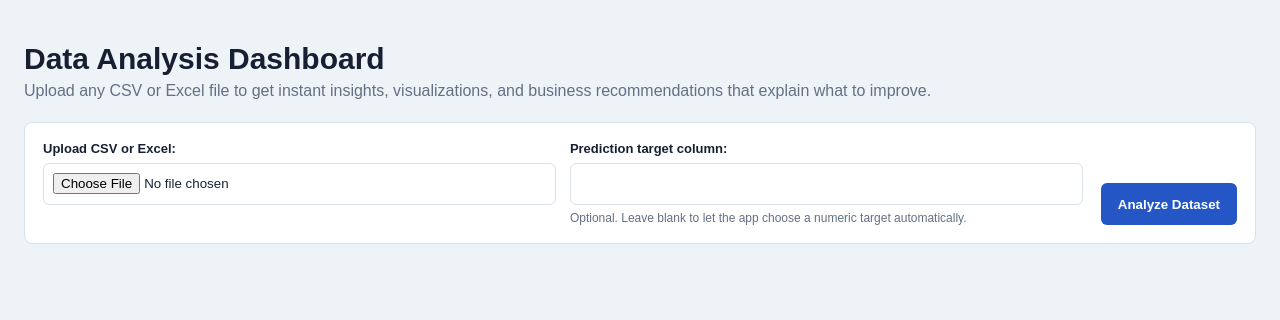
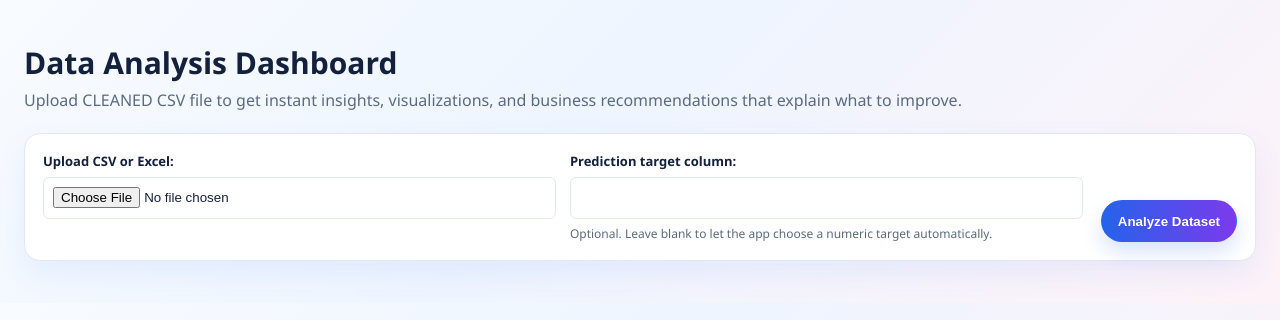
Before and after one commit to thehacker9962-max/DATA-ANALYSIS-dashboard, a Django app: page / in a window 1280 px wide. Shown: the top 320 px of the page. Run offline with Django 5.2, Linux system fonts and the light colour scheme.

Commit message:
Refresh README and dashboard styling

```diff
--- a/analytics/templates/analytics/dashboard.html
+++ b/analytics/templates/analytics/dashboard.html
@@ -6,22 +6,23 @@
     <title>Data Analysis Dashboard</title>
     <style>
         :root {
-            --ink: #172033;
-            --muted: #637083;
-            --line: #d9e0ea;
+            --ink: #14213d;
+            --muted: #5b6b7f;
+            --line: #dfe8f3;
             --panel: #ffffff;
-            --page: #eef3f8;
-            --blue: #2457c5;
-            --green: #0f8a65;
-            --amber: #b96905;
-            --rose: #b42352;
+            --page: linear-gradient(135deg, #f8fbff 0%, #eef5ff 45%, #fdf2f8 100%);
+            --blue: #2563eb;
+            --green: #10b981;
+            --amber: #f59e0b;
+            --rose: #ec4899;
+            --purple: #7c3aed;
         }
         * { box-sizing: border-box; }
         body {
             margin: 0;
             background: var(--page);
             color: var(--ink);
-            font-family: Arial, Helvetica, sans-serif;
+            font-family: 'Segoe UI', Arial, sans-serif;
             letter-spacing: 0;
         }
         .shell { max-width: 1440px; margin: 0 auto; padding: 24px; }
@@ -40,9 +41,10 @@
         .panel {
             background: var(--panel);
             border: 1px solid var(--line);
-            border-radius: 8px;
+            border-radius: 16px;
             padding: 18px;
             margin-bottom: 18px;
+            box-shadow: 0 12px 30px rgba(37, 99, 235, 0.08);
         }
         .upload {
             display: grid;
@@ -72,15 +74,16 @@
             align-items: center;
             justify-content: center;
             min-height: 42px;
-            border-radius: 6px;
+            border-radius: 999px;
             border: 1px solid transparent;
-            background: var(--blue);
+            background: linear-gradient(90deg, var(--blue), var(--purple));
             color: #fff;
             padding: 0 16px;
             font-weight: 700;
             text-decoration: none;
             cursor: pointer;
             white-space: nowrap;
+            box-shadow: 0 10px 20px rgba(37, 99, 235, 0.18);
         }
         .download-link.secondary { background: #fff; color: var(--blue); border-color: var(--blue); }
         .error {
@@ -97,9 +100,9 @@
         .chart-grid { grid-template-columns: repeat(2, minmax(0, 1fr)); }
         .metric {
             min-height: 118px;
-            border-radius: 8px;
+            border-radius: 16px;
             padding: 16px;
-            background: #fff;
+            background: linear-gradient(135deg, #ffffff 0%, #f8fbff 100%);
             border: 1px solid var(--line);
         }
         .metric strong { display: block; font-size: 28px; margin-top: 14px; }
@@ -128,8 +131,8 @@
         .pill-row { display: flex; flex-wrap: wrap; gap: 8px; }
         .pill {
             border: 1px solid var(--line);
-            background: #f7f9fc;
-            color: var(--muted);
+            background: linear-gradient(90deg, #eff6ff, #fdf2f8);
+            color: var(--ink);
             border-radius: 999px;
             padding: 7px 10px;
             font-size: 12px;
@@ -208,7 +211,7 @@
         <section class="topbar">
             <div>
                 <h1>Data Analysis Dashboard</h1>
-                <p class="muted">Upload any CSV or Excel file to get instant insights, visualizations, and business recommendations that explain what to improve.</p>
+                <p class="muted">Upload CLEANED CSV  file  to get instant insights, visualizations, and business recommendations that explain what to improve.</p>
             </div>
         </section>
 
```
Also changed, not shown: README.md.
